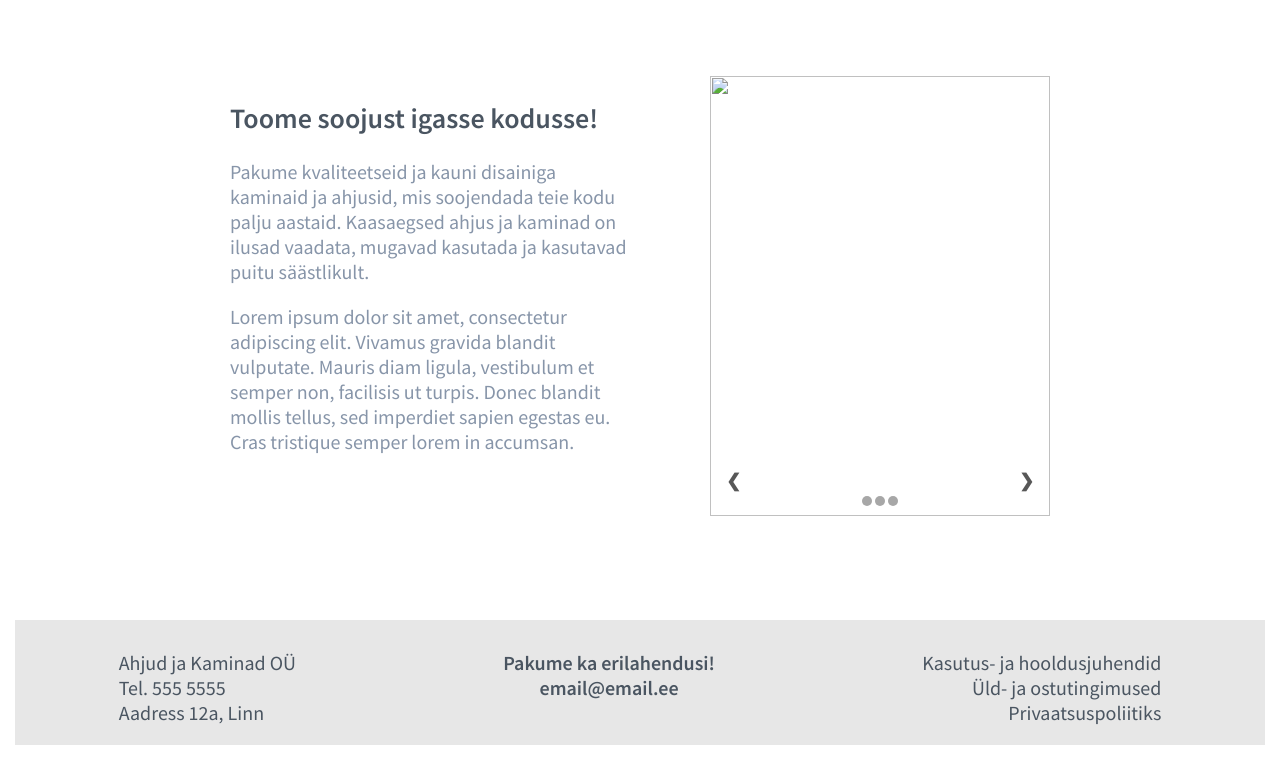
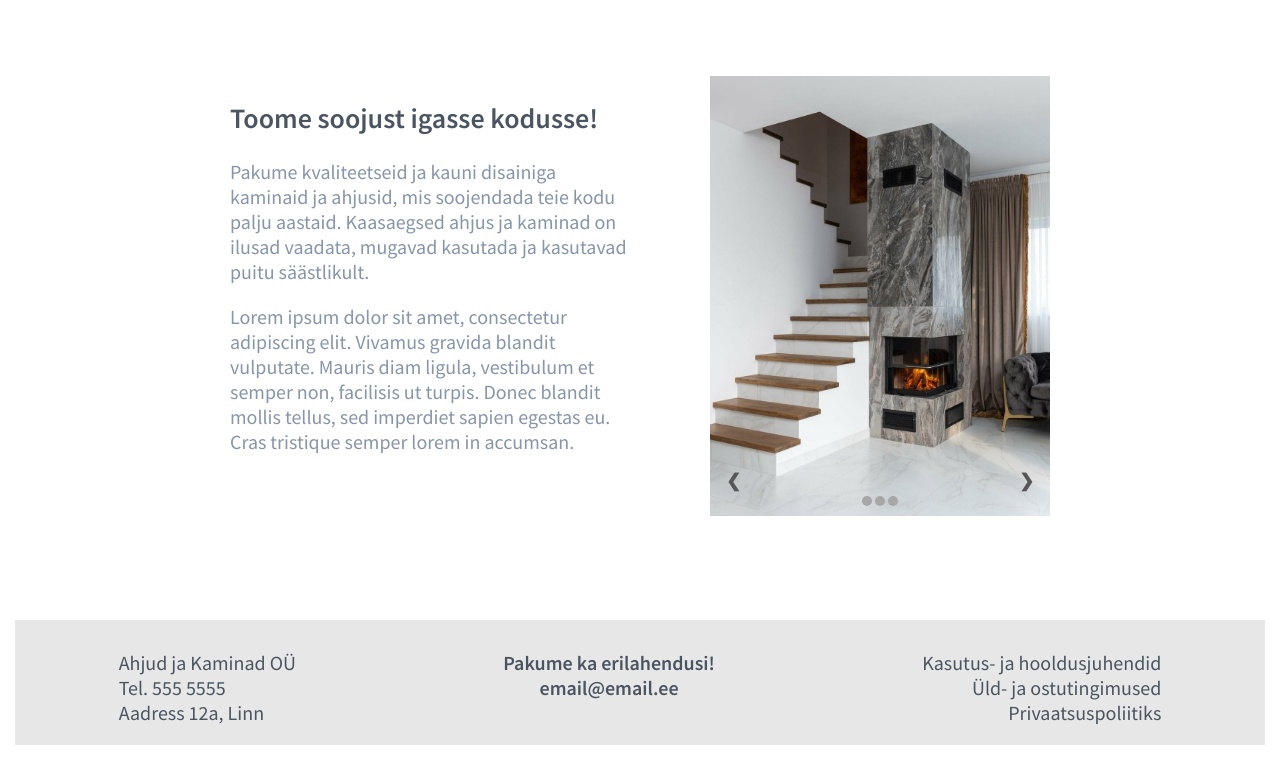
Before and after one commit to regitaluukas/Ahjud-ja-Kaminad, a plain HTML site: page index.html in a window 1280 px wide. Shown: the part 168-928 px from the top of the page. Drawn offline with Linux system fonts and the light colour scheme.

Commit message:
Fixed header z-index and one file name

```diff
--- a/index.html
+++ b/index.html
@@ -38,7 +38,7 @@
     </div>
     <div class="gallery">
       <div class="slide">
-        <img src="kamin1.jpeg">
+        <img src="kamin1.jpg">
       </div>
 
       <div class="slide">
--- a/style.css
+++ b/style.css
@@ -25,6 +25,7 @@ header {
     position: sticky;
     top: 0;
     width: 100%;
+    z-index: 1;
 }
 
 header h1 {
```
